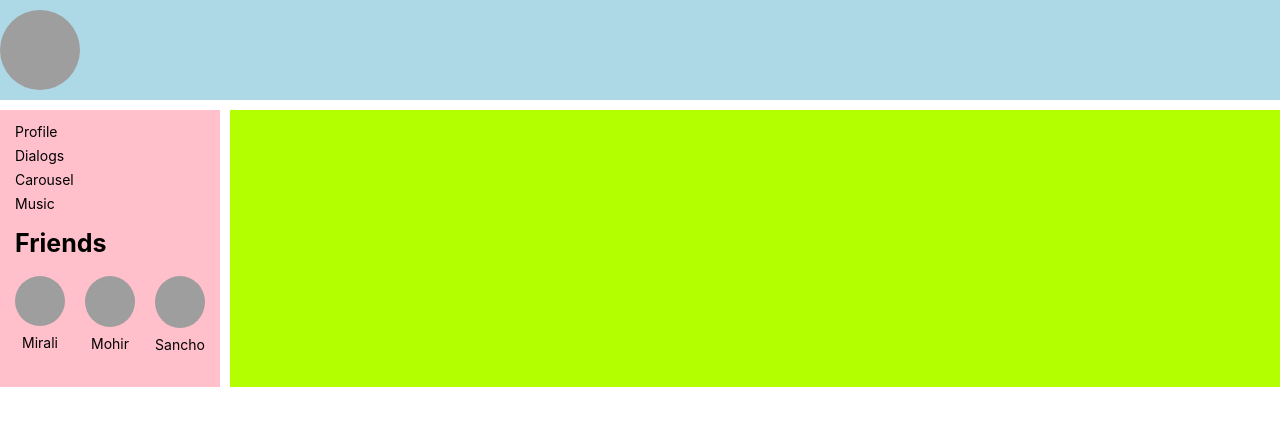
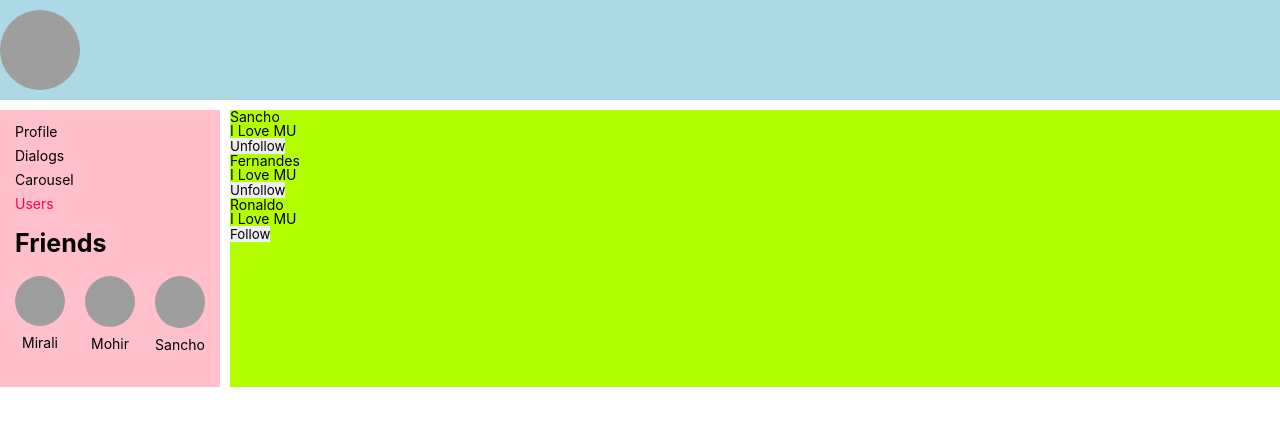
Before and after one commit to ShokhrookhR/app1, a React (Create React App) app: page /users in a window 1280 px wide. Shown: the top 426 px of the page. Built offline with nearby package versions, Linux system fonts and the light colour scheme; grey boxes are pictures that could not be loaded.

Commit message:
Create UsersPage

```diff
--- a/src/App.js
+++ b/src/App.js
@@ -5,6 +5,7 @@ import Profile from './components/Profile/Profile';
 import { Routes, Route } from 'react-router-dom';
 import Carousel from './components/Carousel/Carousel';
 import DialogsContainer from './components/Dialogs/DialogsContainer';
+import UsersContainer from './components/Users/UsersContainer';
 
 function App() {
   return (
@@ -16,6 +17,7 @@ function App() {
           <Route path="/profile/*" element={<Profile />} />
           <Route path="/dialogs/*" element={<DialogsContainer />} />
           <Route path="/carousel/*" element={<Carousel />} />
+          <Route path="/users/*" element={<UsersContainer />} />
         </Routes>
       </div>
     </div>
--- a/src/components/Navbar/Navbar.js
+++ b/src/components/Navbar/Navbar.js
@@ -23,9 +23,10 @@ function Navbar() {
             Carousel
           </NavLink>
         </div>
+
         <div className={s.item}>
-          <NavLink to="/music" className={(navData) => (navData.isActive ? s.active : null)}>
-            Music
+          <NavLink to="/users" className={(navData) => (navData.isActive ? s.active : null)}>
+            Users
           </NavLink>
         </div>
       </div>
--- a/src/components/State/dialogsReducer.js
+++ b/src/components/State/dialogsReducer.js
@@ -41,22 +41,26 @@ let initialization = {
 
 const dialogsReducer = (state = initialization, action) => {
   switch (action.type) {
+    case UPDATE_MESSAGE_TEXT:
+      // let stateCopy={...state}
+      // stateCopy.newMessageBody = action.textMessage;
+
+      // return stateCopy;
+      return {
+        ...state,
+        newMessageBody: action.textMessage,
+      };
     case ADD_MESSAGE:
-      {
-        let newMessage = { id: Date.now(), message: action.textMessage };
-        let stateCopy={...state}
-        stateCopy.messages=[...state.messages]
-        stateCopy.messages.push(newMessage);
-        stateCopy.newMessageBody = '';
-        return stateCopy;
-      }
-    case UPDATE_MESSAGE_TEXT:
-      {
-        let stateCopy={...state}
-        stateCopy.newMessageBody = action.textMessage;
-
-      return stateCopy;
-    }
+      let newMessage = { id: Date.now(), message: action.textMessage };
+      return {
+        ...state,
+        messages: [...state.messages, newMessage],
+        newMessageBody: '',
+      };
+    // stateCopy.messages=[...state.messages]
+    // stateCopy.messages.push(newMessage);
+    // stateCopy.newMessageBody = '';
+    // return stateCopy;
 
     default:
       return state;
--- a/src/components/State/profileReducer.js
+++ b/src/components/State/profileReducer.js
@@ -24,24 +24,32 @@ let initialization = {
 
 const profileReducer = (state = initialization, action) => {
   switch (action.type) {
+    case UPDATE_POST_TEXT:
+      // {
+      //   let stateCopy={...state}
+      //   stateCopy.newPostText = action.textPost;
+      // return stateCopy;}
+      return {
+        ...state,
+        newPostText: action.textPost,
+      };
     case ADD_POST:
-      {
-        let newPost = {
-          id: Date.now(),
-          text: action.postText,
-          count: 15,
-        };
-        let stateCopy = { ...state };
-        stateCopy.posts = [...state.posts];
-        stateCopy.posts.push(newPost);
-        stateCopy.newPostText = '';
-        return stateCopy;
-      }
-    case UPDATE_POST_TEXT:
-      {
-        let stateCopy={...state}
-        stateCopy.newPostText = action.textPost;
-      return stateCopy;}
+      let newPost = {
+        id: Date.now(),
+        text: action.postText,
+        count: 15,
+      };
+      //   let stateCopy = { ...state };
+      //   stateCopy.posts = [...state.posts];
+      //   stateCopy.posts.push(newPost);
+      //   stateCopy.newPostText = '';
+      //   return stateCopy;
+      // }
+      return {
+        ...state,
+        posts: [...state.posts, newPost],
+        newPostText: '',
+      };
 
     default:
       return state;
--- a/src/components/State/reduxStore.js
+++ b/src/components/State/reduxStore.js
@@ -2,11 +2,13 @@ import { combineReducers, legacy_createStore as createStore } from 'redux';
 import dialogsReducer from './dialogsReducer';
 import navbarReducer from './navbarReducer';
 import profileReducer from './profileReducer';
+import usersReducer from './usersReducer';
 
 let reducers = combineReducers({
   profilePage: profileReducer,
   dialogPage: dialogsReducer,
   navbarPage: navbarReducer,
+  usersPage: usersReducer,
 });
 
 let store = createStore(reducers);
--- /dev/null
+++ b/src/components/State/usersReducer.js
@@ -0,0 +1,84 @@
+const FOLLOW = 'FOLLOW';
+const UNFOLLOW = 'UNFOLLOW';
+const SETUSERS = 'SET-USERS';
+
+let initialization = {
+  users: [
+    // {
+    //   id: 1,
+    //   name: 'Sancho',
+    //   status: 'I Love MU',
+    //   followed: true,
+    //   photoURL: '',
+    //   location: { country: 'Uzbekistan', city: 'Tashkent' },
+    // },
+    // {
+    //   id: 2,
+    //   name: 'Fernandes',
+    //   status: 'I Love MU',
+    //   followed: true,
+    //   photoURL: '',
+    //   location: { country: 'Uzbekistan', city: 'Tashkent' },
+    // },
+    // {
+    //   id: 3,
+    //   name: 'Ronaldo',
+    //   status: 'I Love MU',
+    //   followed: false,
+    //   photoURL: '',
+    //   location: { country: 'Uzbekistan', city: 'Termez' },
+    // },
+  ],
+};
+
+const usersReducer = (state = initialization, action) => {
+  switch (action.type) {
+    case FOLLOW:
+      return {
+        ...state,
+        users: state.users.map((u) => {
+          if (u.id === action.userId) {
+            return { ...u, followed: true };
+          }
+          return u;
+        }),
+      };
+
+    case UNFOLLOW:
+      return {
+        ...state,
+        users: state.users.map((u) => {
+          if (u.id === action.userId) {
+            return { ...u, followed: false };
+          }
+          return u;
+        }),
+      };
+    case SETUSERS:
+      return {
+        ...state,
+        users: [...state.users, ...action.users],
+      };
+    default:
+      return state;
+  }
+};
+export const followAC = (userId) => {
+  return {
+    type: FOLLOW,
+    userId,
+  };
+};
+export const unfollowAC = (userId) => {
+  return {
+    type: UNFOLLOW,
+    userId,
+  };
+};
+export const setUsersAC = (users) => {
+  return {
+    type: SETUSERS,
+    users,
+  };
+};
+export default usersReducer;
--- /dev/null
+++ b/src/components/Users/Users.js
@@ -0,0 +1,51 @@
+import React from 'react';
+
+const Users = (props) => {
+  if (props.users.length === 0) {
+    props.setUsers([
+      {
+        id: 1,
+        name: 'Sancho',
+        status: 'I Love MU',
+        followed: true,
+        photoURL: '',
+        location: { country: 'Uzbekistan', city: 'Tashkent' },
+      },
+      {
+        id: 2,
+        name: 'Fernandes',
+        status: 'I Love MU',
+        followed: true,
+        photoURL: '',
+        location: { country: 'Uzbekistan', city: 'Tashkent' },
+      },
+      {
+        id: 3,
+        name: 'Ronaldo',
+        status: 'I Love MU',
+        followed: false,
+        photoURL: '',
+        location: { country: 'Uzbekistan', city: 'Termez' },
+      },
+    ]);
+  }
+  return (
+    <div>
+      {props.users.map((u) => (
+        <div key={u.id}>
+          <div>{u.name}</div>
+          <div>{u.status}</div>
+          <div>
+            {u.followed ? (
+              <button onClick={() => props.unfollow(u.id)}>Unfollow</button>
+            ) : (
+              <button onClick={() => props.follow(u.id)}>Follow</button>
+            )}
+          </div>
+        </div>
+      ))}
+    </div>
+  );
+};
+
+export default Users;
--- /dev/null
+++ b/src/components/Users/UsersContainer.js
@@ -0,0 +1,25 @@
+import React from 'react';
+import { connect } from 'react-redux';
+import { followAC, setUsersAC, unfollowAC } from '../State/usersReducer';
+import Users from './Users';
+
+let f1 = (state) => {
+  return {
+    users: state.usersPage.users,
+  };
+};
+let f2 = (dispatch) => {
+  return {
+    follow: (userId) => {
+      dispatch(followAC(userId));
+    },
+    unfollow: (userId) => {
+      dispatch(unfollowAC(userId));
+    },
+    setUsers: (users) => {
+      dispatch(setUsersAC(users));
+    },
+  };
+};
+const UsersContainer = connect(f1, f2)(Users);
+export default UsersContainer;
```
Also changed, not shown: src/components/Users/Users.module.css (added).
